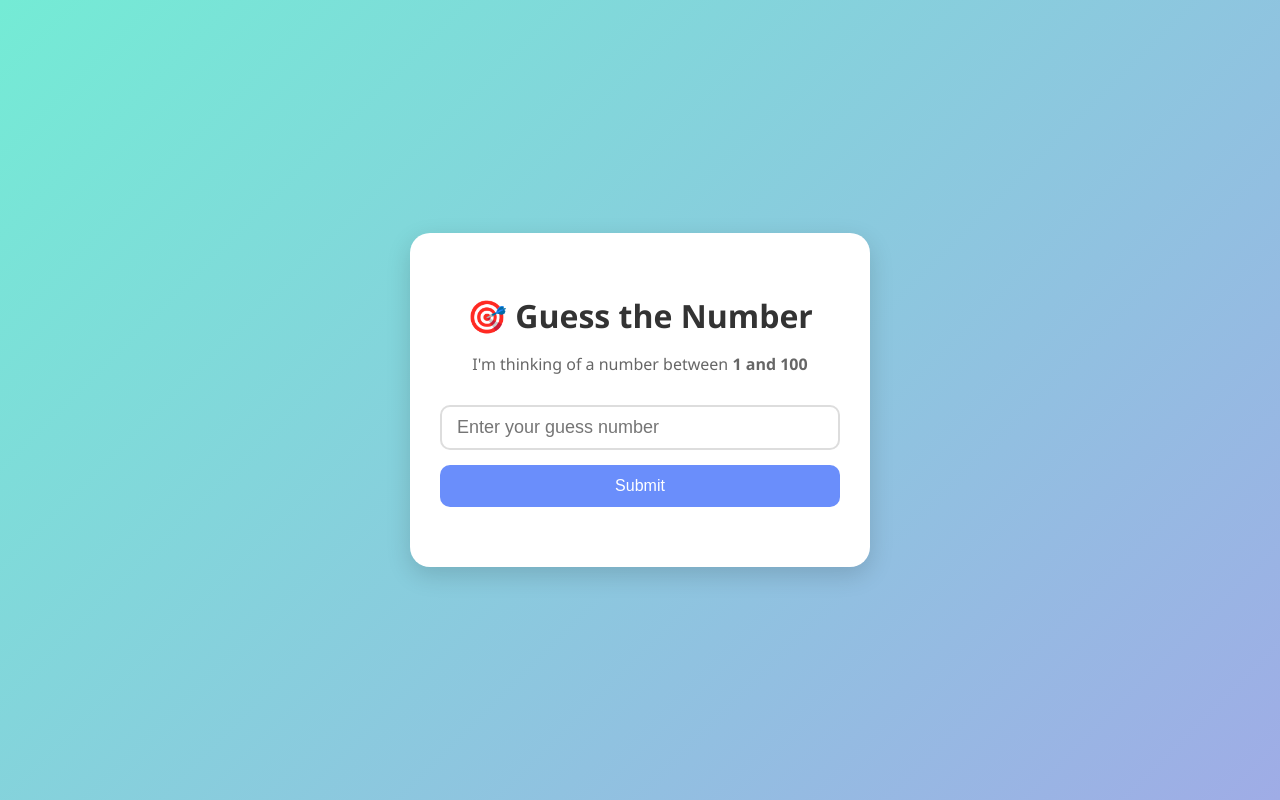
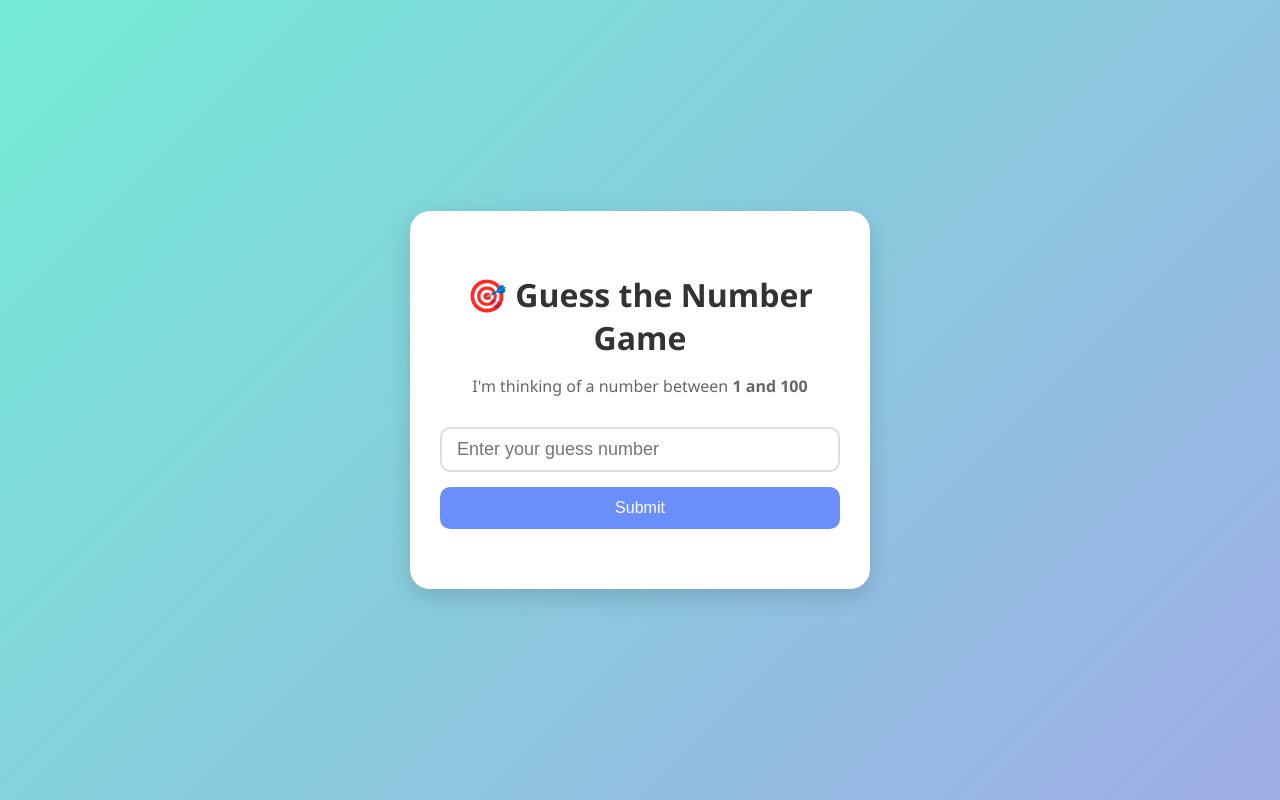
Before and after one commit to Sakthi1205/CICD, a plain HTML site: page frontend/index.html in a window 1280 px wide. Drawn offline with Linux system fonts and the light colour scheme.

Commit message:
Commit Messaage

```diff
--- a/frontend/index.html
+++ b/frontend/index.html
@@ -8,7 +8,7 @@
 </head>
 <body>
   <div class="game-container">
-    <h1>🎯 Guess the Number</h1>
+    <h1>🎯 Guess the Number Game</h1>
     <p class="subtext">I'm thinking of a number between <strong>1 and 100</strong></p>
 
     <div class="input-group">
```
